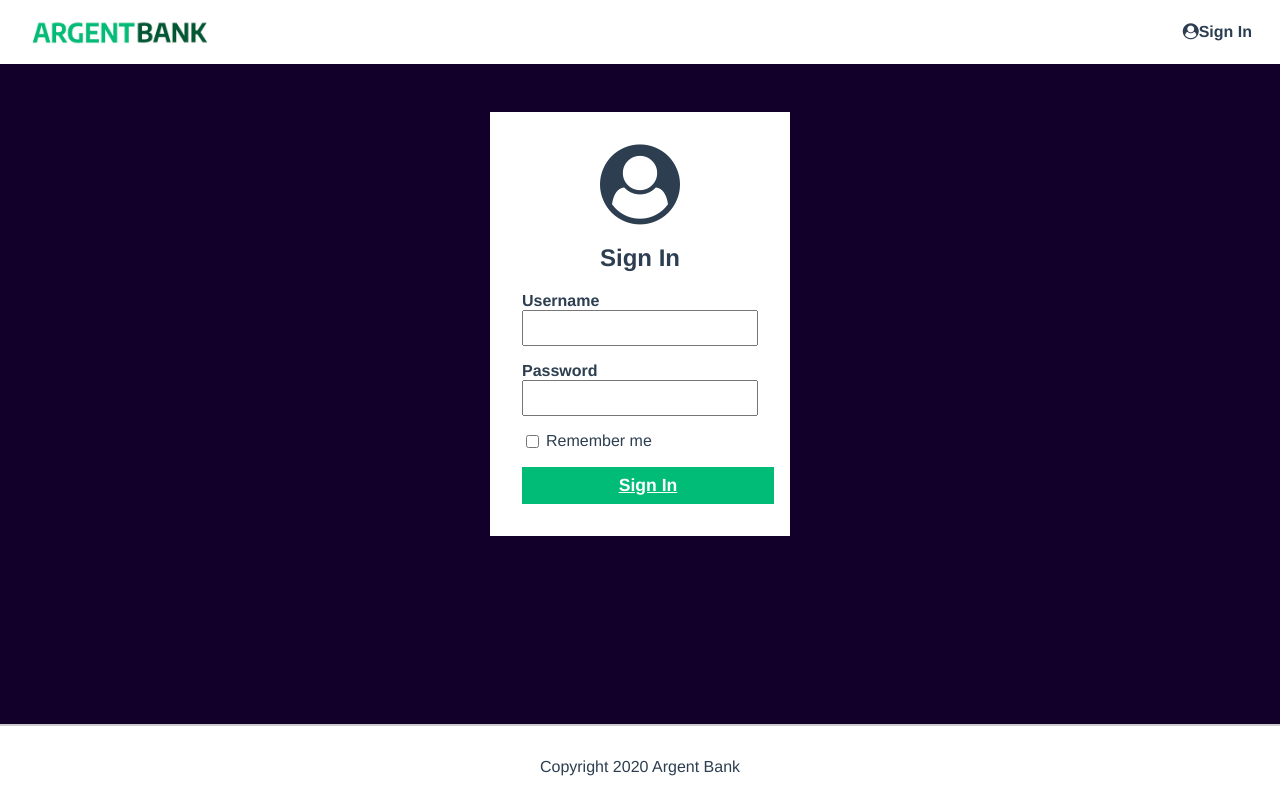
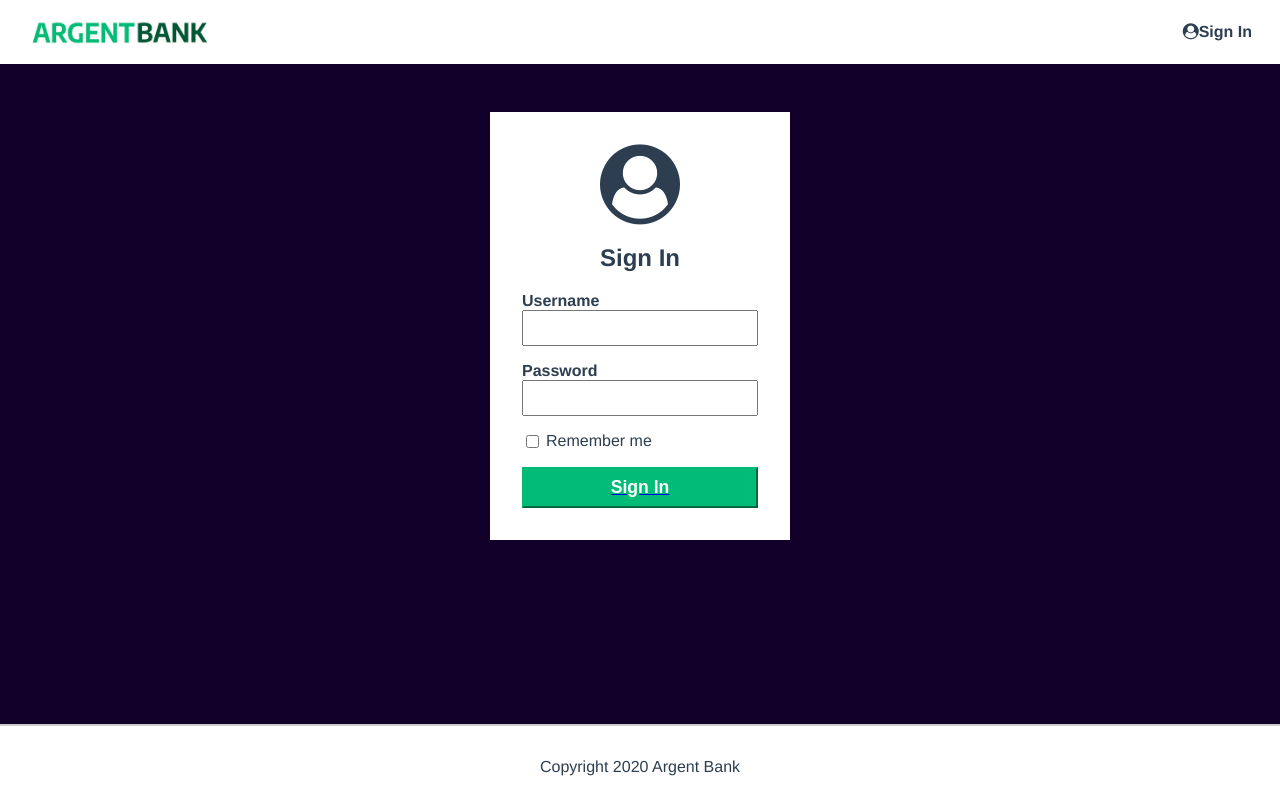
Before and after one commit to Keidaten/JeremyAlderweireldt_13_10112021, a React (Create React App) app: page /login in a window 1280 px wide. Built offline with nearby package versions, Linux system fonts and the light colour scheme.

Commit message:
loginPage : change anchor to button link

```diff
--- a/src/pages/LoginPage/index.jsx
+++ b/src/pages/LoginPage/index.jsx
@@ -1,3 +1,5 @@
+import { Link } from 'react-router-dom';
+
 function SignInPage() {
 	return (
 		<main className="main bg-dark">
@@ -17,13 +19,9 @@ function SignInPage() {
 						<input type="checkbox" id="remember-me" />
 						<label htmlFor="remember-me">Remember me</label>
 					</div>
-					{/* <!-- PLACEHOLDER DUE TO STATIC SITE --> */}
-					<a href="./user.html" className="sign-in-button">
-						Sign In
-					</a>
-					{/* <!-- SHOULD BE THE BUTTON BELOW --> */}
-					{/* <!-- <button className="sign-in-button">Sign In</button> --> */}
-					{/* <!--  --> */}
+					<Link to="/user">
+						<button className="sign-in-button">Sign In</button>
+					</Link>
 				</form>
 			</section>
 		</main>
```
